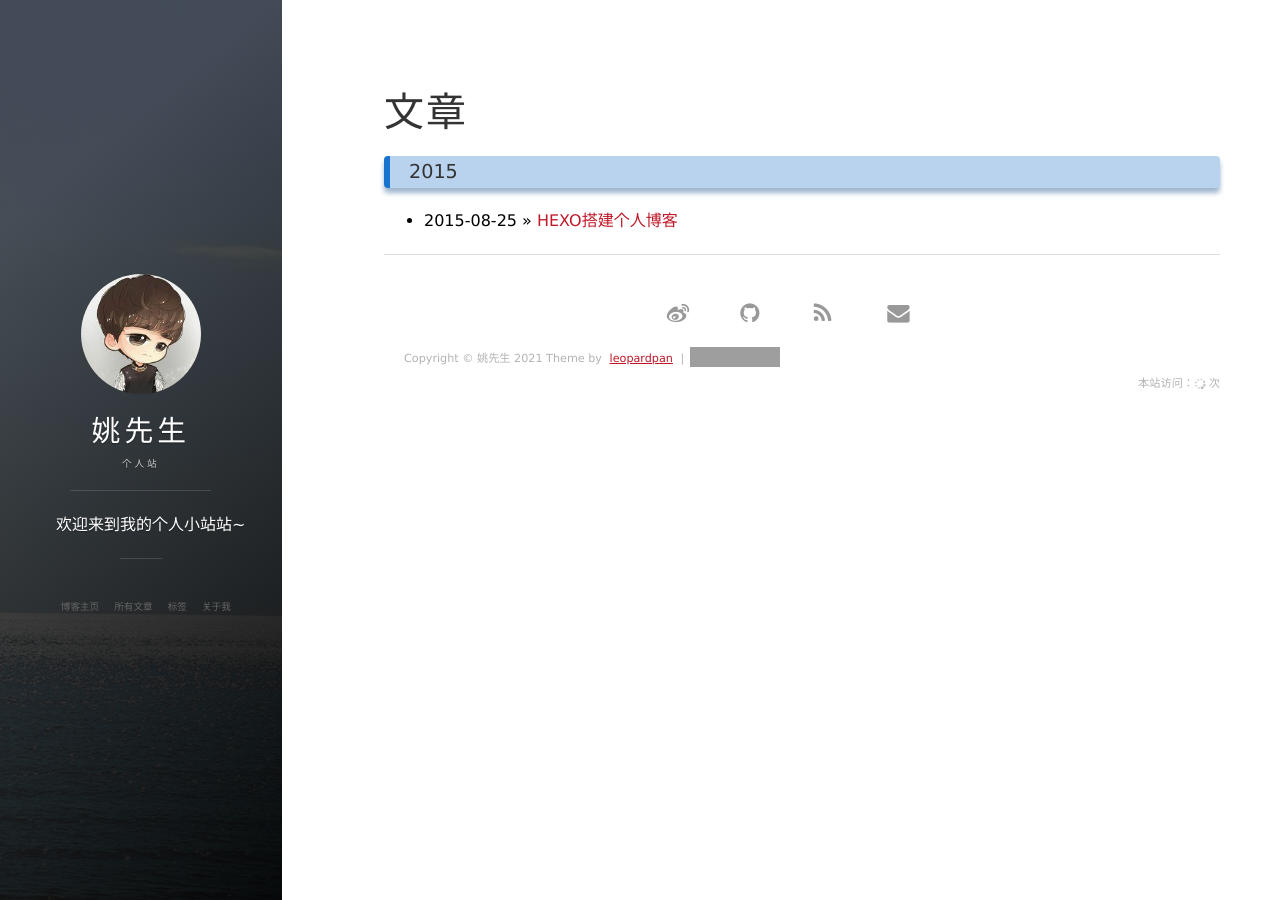
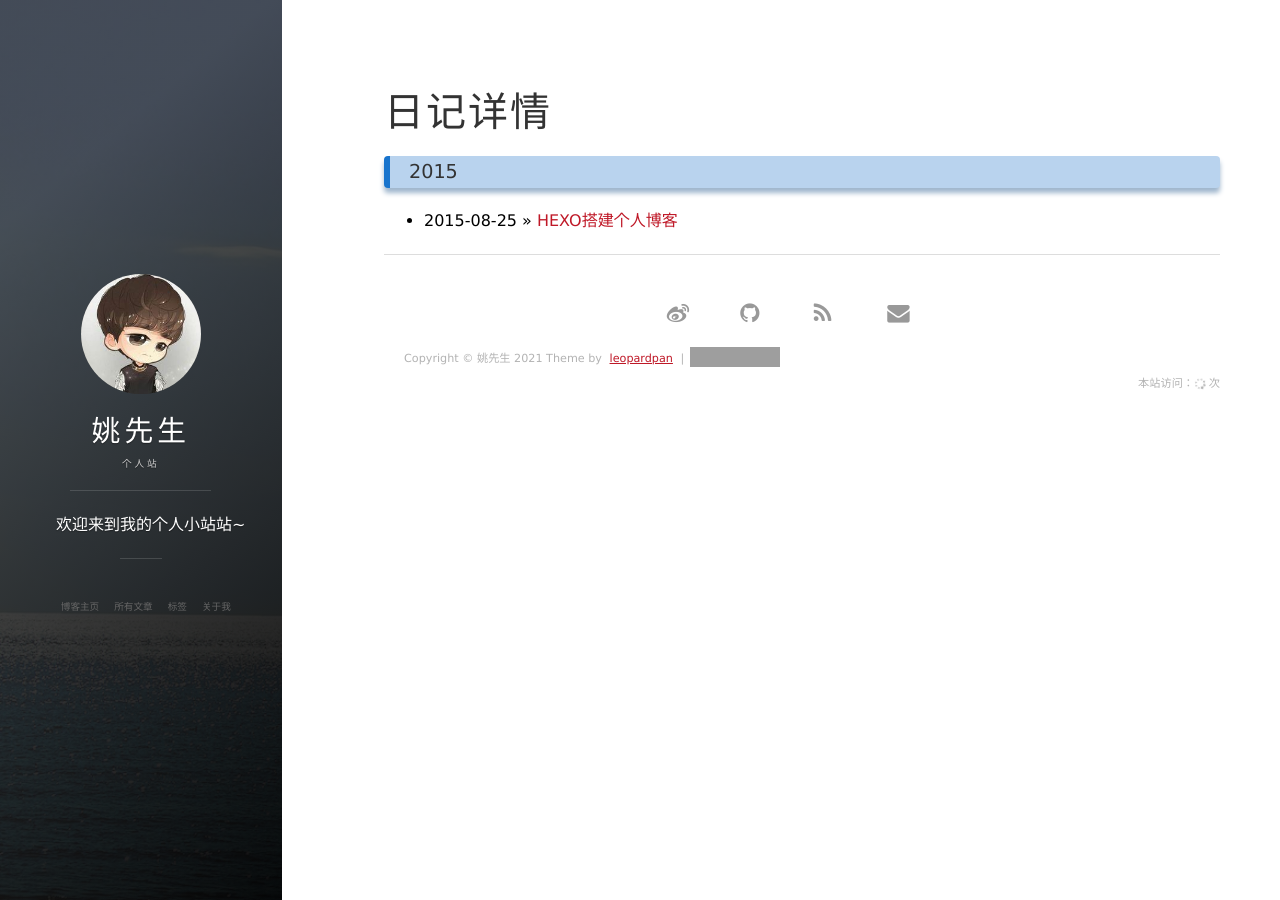
Before and after one commit to Killer-Yao/blog.github.io, a Jekyll site: the page built from archive.html, in a window 1280 px wide. Built offline with Jekyll 4.4.1, drawn with Linux system fonts in a browser that asks for light colours; nearby versions of some CDN libraries; comment, search, counter and statistics services are not loaded; grey boxes are pictures that could not be loaded.

Commit message:
Update archive.html

```diff
--- a/archive.html
+++ b/archive.html
@@ -1,7 +1,7 @@
 ---
 layout: page
-title : 文章
-header : 所有文章
+title : 日记详情
+header : 日记
 group: navigation
 ---
 {% include JB/setup %}
```
